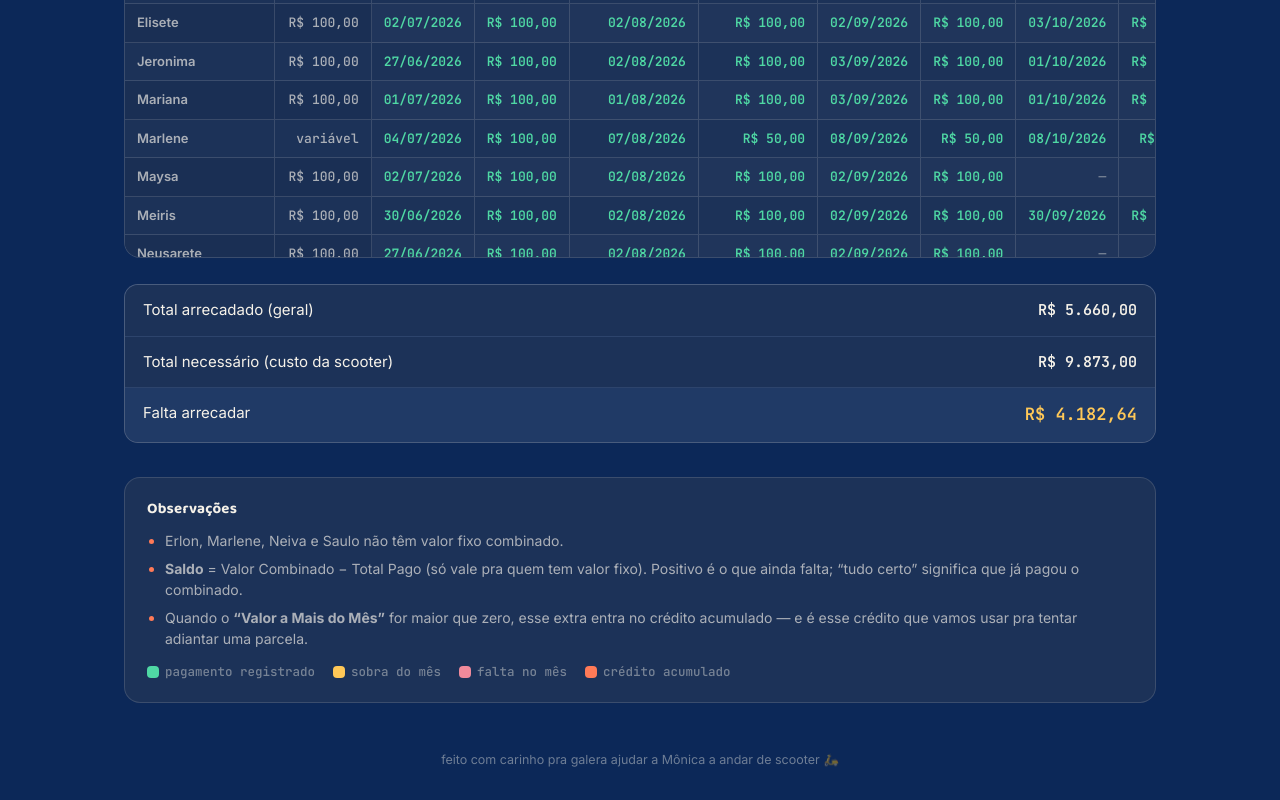
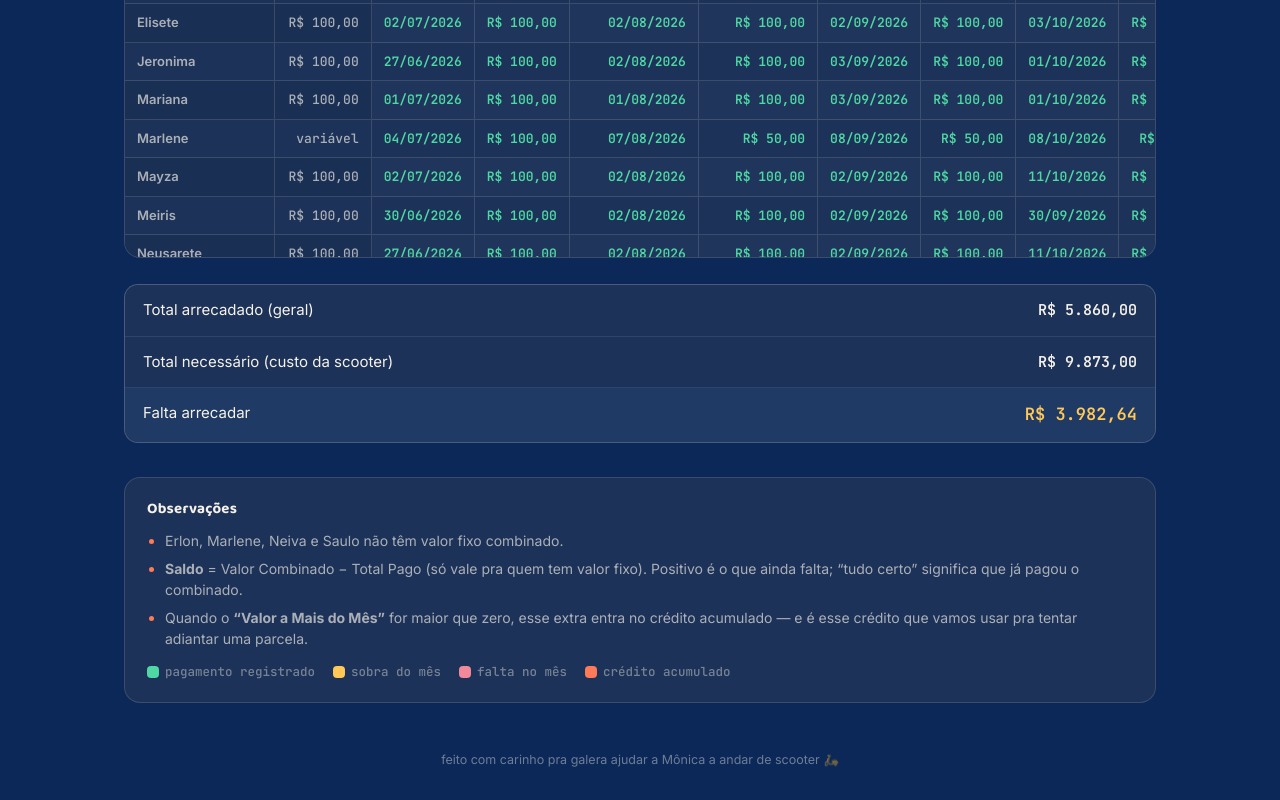
Before and after one commit to mariana1008/pagamento-scooter, a plain HTML site: page index.html in a window 1280 px wide. Shown: the part 1159-1959 px from the top of the page. Drawn offline with Linux system fonts and the light colour scheme.

Commit message:
Atualizado valores de pagamentos para incluir setembro Mayza 100 Neusarete 100

```diff
--- a/index.html
+++ b/index.html
@@ -315,9 +315,9 @@ const PARTICIPANTS = [
   { nome:"Jeronima",        combinado:100, pagamentos:{ Junho: {data:"27/06/2026", valor:100}, Julho: {data:"02/08/2026", valor:100}, Agosto: {data:"03/09/2026", valor:100}, Setembro: {data:"01/10/2026", valor:100}  } },
   { nome:"Mariana",         combinado:100, pagamentos:{ Junho: {data:"01/07/2026", valor:100}, Julho: {data:"01/08/2026", valor:100}, Agosto: {data:"03/09/2026", valor:100}, Setembro: {data:"01/10/2026", valor:100}  } },
   { nome:"Marlene",         combinado:null,pagamentos:{ Junho: {data:"04/07/2026", valor:100}, Julho: {data:"07/08/2026", valor:50}, Agosto: {data:"08/09/2026", valor:50}, Setembro: {data:"08/10/2026", valor:50} } },
-  { nome:"Maysa",           combinado:100, pagamentos:{ Junho: {data:"02/07/2026", valor:100}, Julho: {data:"02/08/2026", valor:100}, Agosto: {data:"02/09/2026", valor:100}  } },
+  { nome:"Mayza",           combinado:100, pagamentos:{ Junho: {data:"02/07/2026", valor:100}, Julho: {data:"02/08/2026", valor:100}, Agosto: {data:"02/09/2026", valor:100}, Setembro: {data:"11/10/2026", valor:100} } },
   { nome:"Meiris",          combinado:100, pagamentos:{ Junho: {data:"30/06/2026", valor:100}, Julho: {data:"02/08/2026", valor:100}, Agosto: {data:"02/09/2026", valor:100}, Setembro: {data:"30/09/2026", valor:100}  } },
-  { nome:"Neusarete",       combinado:100, pagamentos:{ Junho: {data:"27/06/2026", valor:100}, Julho: {data:"02/08/2026", valor:100}, Agosto: {data:"02/09/2026", valor:100}  } },
+  { nome:"Neusarete",       combinado:100, pagamentos:{ Junho: {data:"27/06/2026", valor:100}, Julho: {data:"02/08/2026", valor:100}, Agosto: {data:"02/09/2026", valor:100}, Setembro: {data:"11/10/2026", valor:100} } },
   { nome:"Neiva",           combinado:null,pagamentos:{ Junho: {data:"02/07/2026", valor:50},  Julho: {data:"04/08/2026", valor:50}, Agosto: {data:"03/09/2026", valor:50}, Setembro: {data:"02/10/2026", valor:50}  } },
   { nome:"Paulo Ricardo",   combinado:50,  pagamentos:{ Julho: {data:"02/08/2026", valor:50}} },
   { nome:"Saulo",           combinado:null,pagamentos:{ Junho: {data:"28/06/2026", valor:200}, Julho: {data:"02/08/2026", valor:100}, Agosto: {data:"02/09/2026", valor:100}, Setembro: {data:"08/10/2026", valor:100}  } },
```
